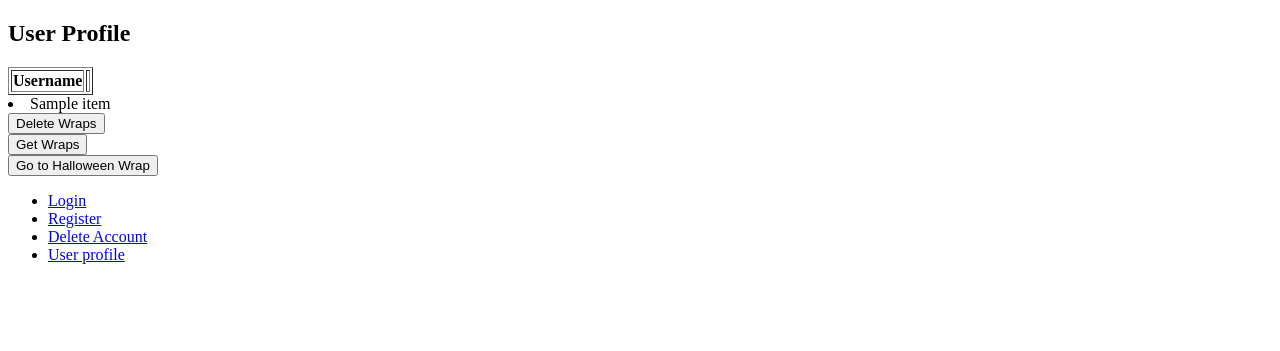
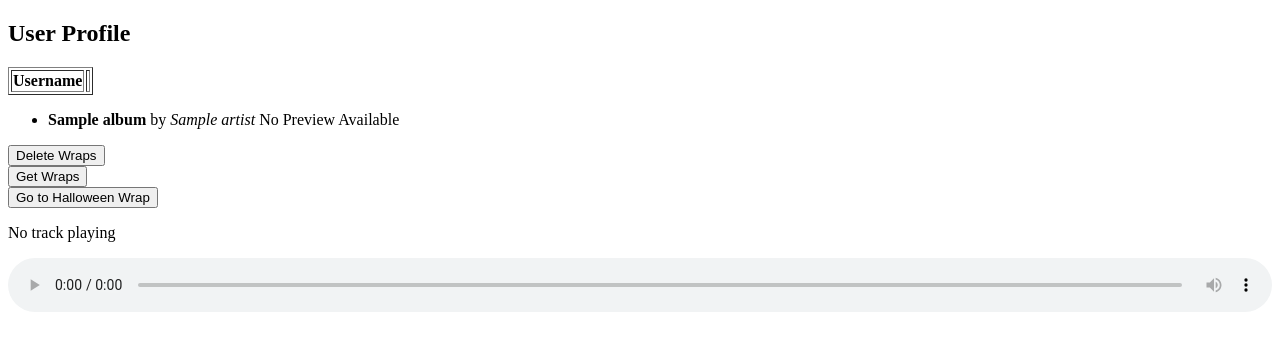
Before and after one commit to rachelklee/SpotifyWrapped-T3, a Django app: template Spotify_Story_2/Spotify_Story_2/api/templates/api/display_user.html in a window 1280 px wide. Shown: the top 351 px of the page. Run offline with Django 5.2, Linux system fonts and the light colour scheme; the template is opened without the code that fills it: most values are stand-ins (such as "Sample title", 1, 10 or a date in 2020); lists and menus that the app fills with data are empty.

Commit message:
Getting the audio snippet of songs.

```diff
--- a/Spotify_Story_2/Spotify_Story_2/api/templates/api/display_user.html
+++ b/Spotify_Story_2/Spotify_Story_2/api/templates/api/display_user.html
@@ -1,4 +1,3 @@
-
 <!DOCTYPE html>
 <html lang="en">
 <head>
@@ -13,11 +12,20 @@
             <td>{{ user.username }}</td>
         </tr>
     </table>
-    <u1>
-        {% for item in wraps_list %}
-            <li>{{ item }}</li>
+
+    <ul>
+        {% for wrap in wraps_list %}
+            <li>
+                <b>{{ wrap.album }}</b> by <i>{{ wrap.artist }}</i>
+                {% if wrap.preview_url %}
+                    <button onclick="playPreview('{{ wrap.preview_url }}', '{{ wrap.album }}')">Play</button>
+                {% else %}
+                    <span>No Preview Available</span>
+                {% endif %}
+            </li>
         {% endfor %}
-    </u1>
+    </ul>
+
     <form method="post" action="{% url 'api:delete_wraps' %}">
         {% csrf_token %}
         <button type="submit">Delete Wraps</button>
@@ -26,21 +34,32 @@
         {% csrf_token %}
         <button type="submit">Get Wraps</button>
     </form>
+
     <a href="{% url 'api:get_halloween_wrap' %}">
         <button>Go to Halloween Wrap</button>
     </a>
+
+    <footer>
+        <div id="audio-player">
+            <p id="current-track">No track playing</p>
+            <audio id="audio-control" controls style="width: 100%;">
+                <source id="audio-source" src="" type="audio/mpeg">
+                Your browser does not support the audio element.
+            </audio>
+        </div>
+    </footer>
+
+    <script>
+        const audioControl = document.getElementById('audio-control');
+        const audioSource = document.getElementById('audio-source');
+        const currentTrack = document.getElementById('current-track');
+
+        function playPreview(url, trackName) {
+            audioSource.src = url;
+            audioControl.load();
+            audioControl.play();
+            currentTrack.textContent = `Now Playing: ${trackName}`;
+        }
+    </script>
 </body>
-<!-- Assuming this is in a base template that’s included on each page -->
-<nav>
-    <ul>
-        <li><a href="{% url 'api:login_user' %}">Login</a></li>
-        <li><a href="{% url 'api:register_user' %}">Register</a></li>
-        <li><a href="{% url 'api:delete_user' %}">Delete Account</a></li>
-        <li><a href="{% url 'api:display_user' %}">User profile</a></li>
-        {% if user.is_authenticated %}
-            <li><a href="{% url 'api:logout_user' %}">Logout</a></li>
-        {% endif %}
-    </ul>
-</nav>
 </html>
-</html>
```
Also changed, not shown: Spotify_Story_2/Spotify_Story_2/api/views.py (+8 -1 lines).
